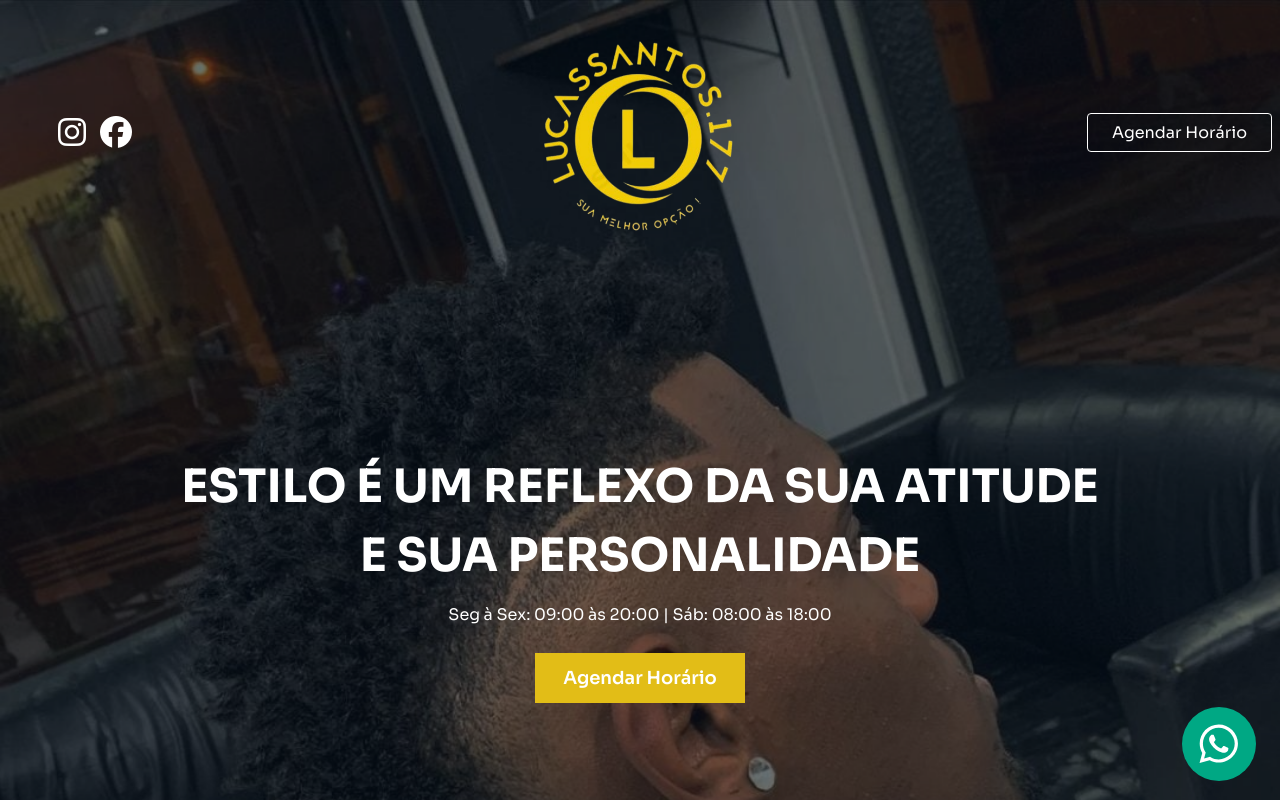
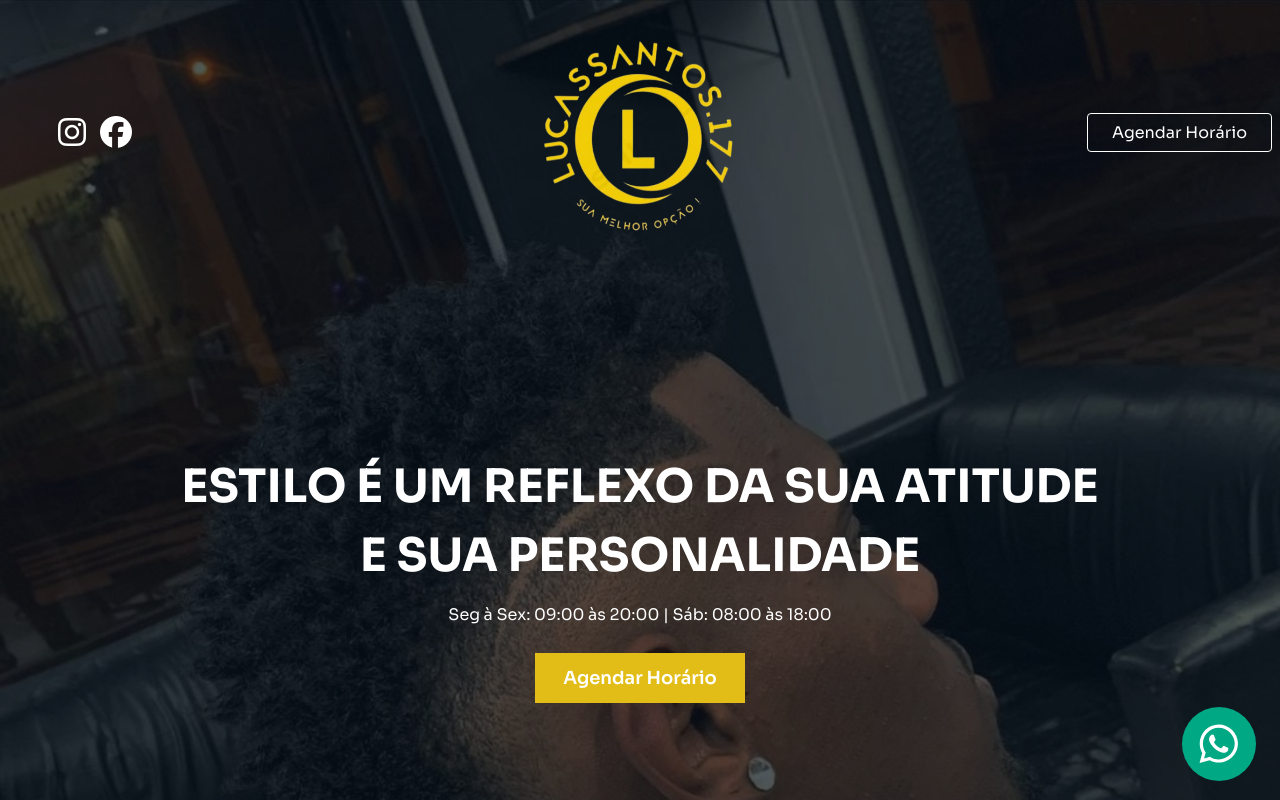
Before and after one commit to pedrotorres277/borel, a plain HTML site: page index.html in a window 1280 px wide. Shown: the top 800 px of the page. Drawn offline with nearby package versions, Linux system fonts and the light colour scheme.

Commit message:
new commit

```diff
--- a/index.html
+++ b/index.html
@@ -21,7 +21,7 @@
     <title>Lucas Santos</title>
   </head>
   <body>
-    <div class="bg-home" style="background-image: url(assets/imagemOpaca3.png); background-size: cover;
+    <div class="bg-home" style="background-image: url(assets/imagemOpaca4.png); background-size: cover;
     background-repeat: no-repeat;
     background-position: 50% 0; width: 100%;
     height: 100%;">
```
Also changed, not shown: assets/imagemOpaca4.png (added).
